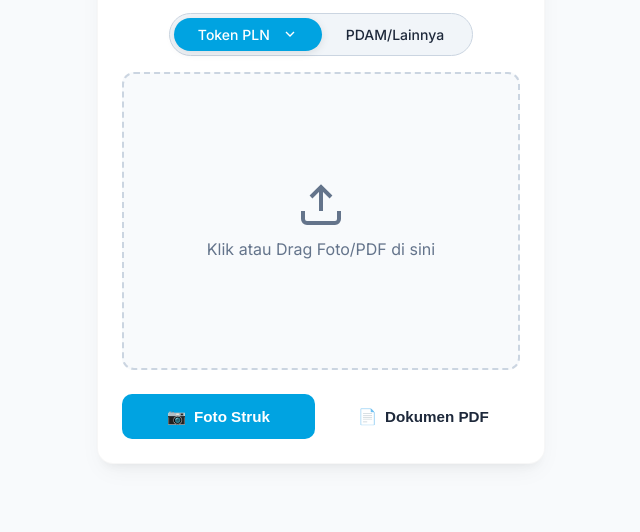
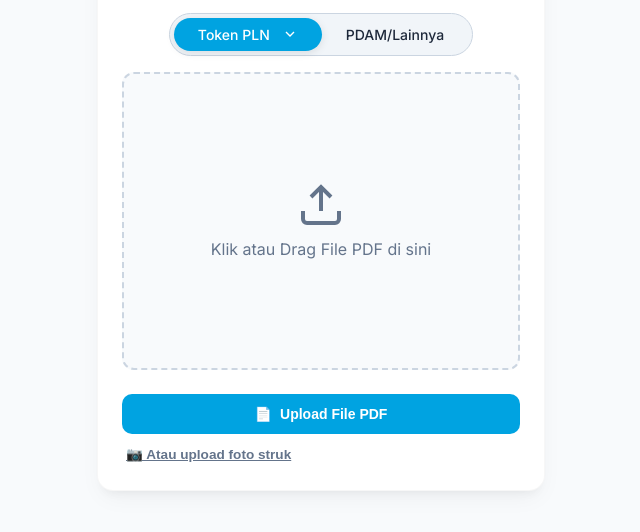
Before and after one commit to VQA-06/token1, a website built with Vite: page index.html in a window 1280 px wide. Shown: the part 210-742 px from the top of the page, without its empty margins (319-959 px from the left). Built offline with nearby package versions, Linux system fonts and the light colour scheme; files whose address does not match are found by name; what ppu-paddle-ocr would draw is missing.

Commit message:
chore: revert to single primary PDF upload button

```diff
--- a/index.html
+++ b/index.html
@@ -102,20 +102,21 @@
               <svg viewBox="0 0 24 24" fill="none" stroke="currentColor" stroke-width="2">
                 <path d="M21 15v4a2 2 0 0 1-2 2H5a2 2 0 0 1-2-2v-4M17 8l-5-5-5 5M12 3v12"/>
               </svg>
-              <span>Klik atau Drag Foto/PDF di sini</span>
+              <span>Klik atau Drag File PDF di sini</span>
             </div>
           </div>
 
-          <div class="controls" style="display: grid; grid-template-columns: 1fr 1fr; gap: 0.75rem;">
+          <div class="controls" style="display: flex; flex-direction: column; gap: 0.5rem;">
+            <input type="file" id="file-input" accept="application/pdf,.pdf" hidden>
             <input type="file" id="file-input-image" accept="image/*" hidden>
-            <input type="file" id="file-input-pdf" accept="application/pdf,.pdf" hidden>
-            <input type="file" id="file-input" accept="*/*" hidden>
-            <button id="upload-image-btn" type="button" class="btn-primary" style="padding: 0.85rem 0.5rem; font-size: 0.95rem;">
-              <span class="icon">📷</span> Foto Struk
+            <button id="upload-btn" type="button" class="btn-primary full-width">
+              <span class="icon">📄</span> Upload File PDF
             </button>
-            <button id="upload-pdf-btn" type="button" class="btn-secondary" style="padding: 0.85rem 0.5rem; font-size: 0.95rem; border: 1px solid var(--border-color); background: rgba(255, 255, 255, 0.08);">
-              <span class="icon">📄</span> Dokumen PDF
-            </button>
+            <div style="text-align: center;">
+              <button id="upload-image-btn" type="button" style="background: none; border: none; color: var(--text-light); font-size: 0.85rem; cursor: pointer; text-decoration: underline; padding: 0.25rem;">
+                📷 Atau upload foto struk
+              </button>
+            </div>
           </div>
 
           <div id="ocr-status" class="status-bar hidden">
```
